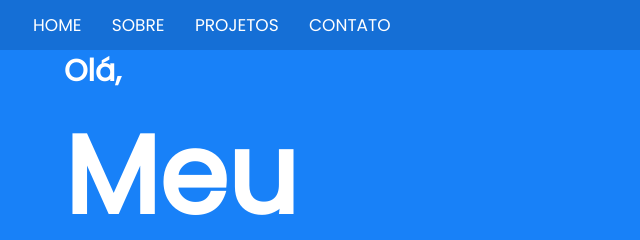
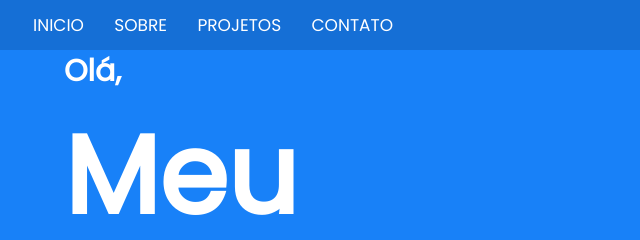
Before and after one commit to BryanWalace/Portfolio-Bryan-Walace, a plain HTML site: page index.html in a window 1280 px wide. Shown: the top 240 px of the page, 0-640 px from the left. Drawn offline with nearby package versions, Linux system fonts and the light colour scheme.

Commit message:
Correção id contato

```diff
--- a/index.html
+++ b/index.html
@@ -12,10 +12,10 @@
     <header>
         <nav class="background-scroll">
             <ul>
-                <li><a class="menu_nav" href="#home">Home</a></li>
-                <li><a class="menu_nav" href="#sobre">sobre</a></li>
-                <li><a class="menu_nav" href="#projetos">Projetos</a></li>
-                <li><a class="menu_nav" href="#contato">Contato</a></li>
+                <li><a class="menu_nav" href="#home">INICIO</a></li>
+                <li><a class="menu_nav" href="#sobre">SOBRE</a></li>
+                <li><a class="menu_nav" href="#projetos">PROJETOS</a></li>
+                <li><a class="menu_nav" href="#contato">CONTATO</a></li>
             </ul>
 
         </nav>
@@ -125,7 +125,7 @@
         </div>
     </section>
 
-    <section class="contato">
+    <section class="contato" id="contato">
         <div class="contato_titulo">
             <h1>Contate Me</h1>
         </div>
```
